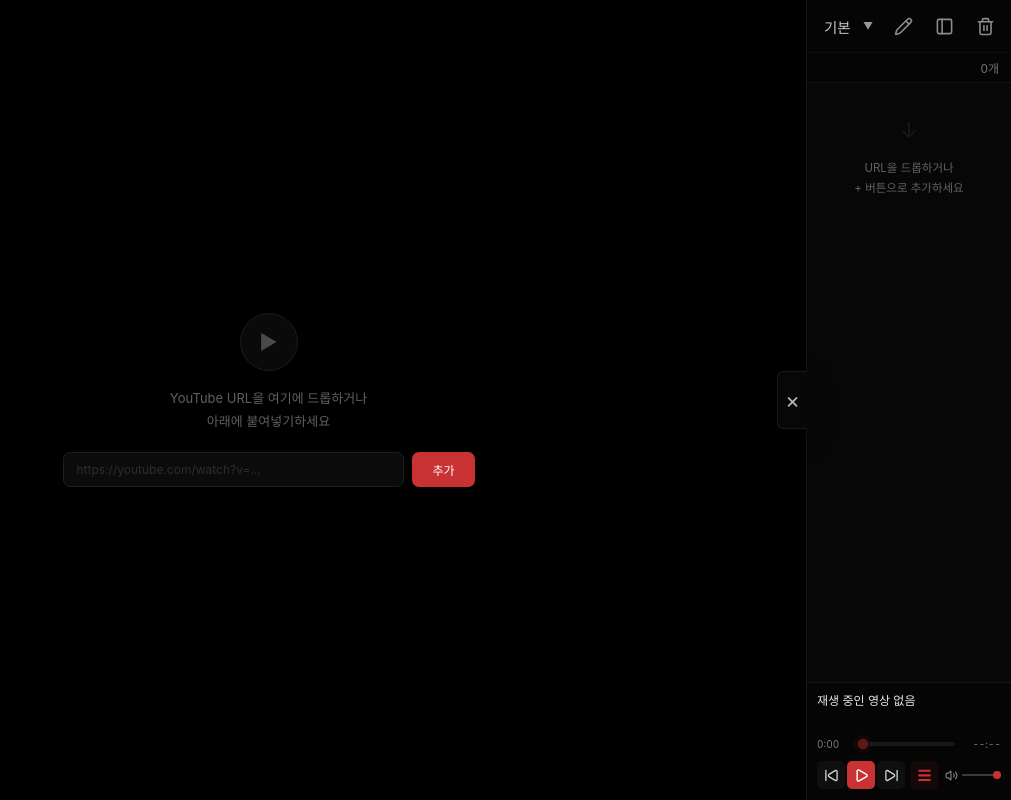
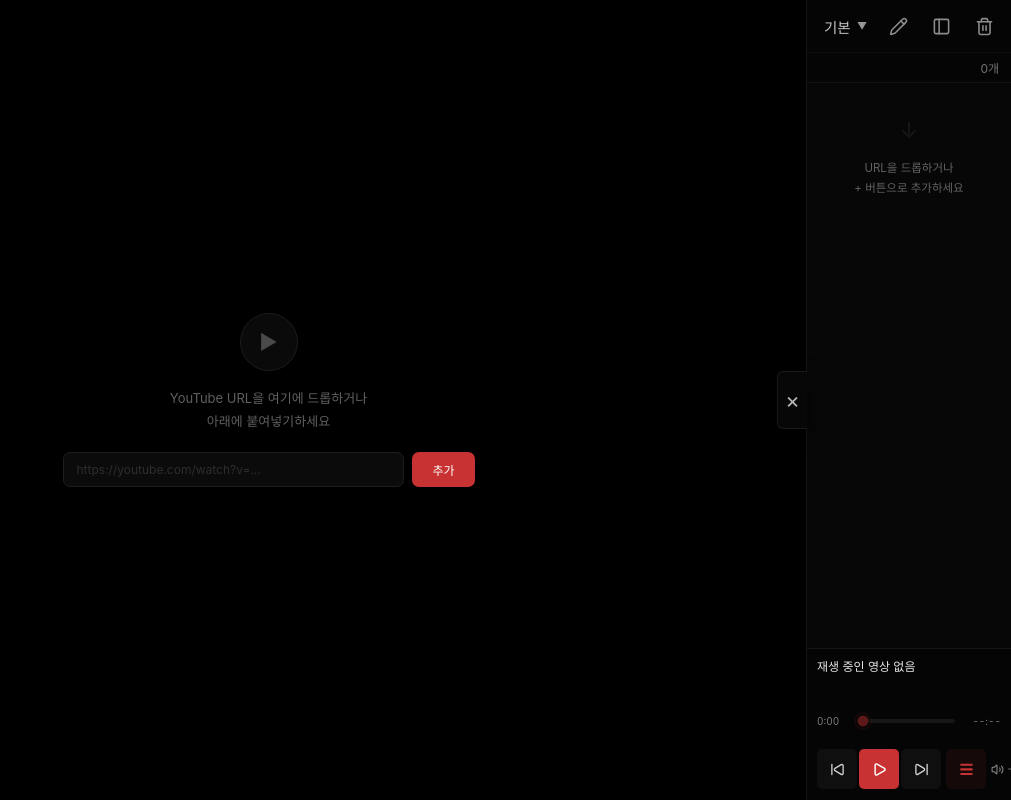
Before and after one commit to m00nlygreat/yt-list, a React (Vite) app: page / in a window 1280 px wide. Shown: the whole page, without its empty margins (269-1280 px from the left). Built offline with nearby package versions, Linux system fonts and the light colour scheme.

Commit message:
Polish interface controls

```diff
--- a/src/App.css
+++ b/src/App.css
@@ -459,12 +459,13 @@ body.is-reordering iframe {
   flex-shrink: 0;
   transition:
     color 0.12s,
-    background 0.12s;
+    background 0.12s,
+    transform 0.12s;
 }
 
 .mode-btn {
-  width: 36px;
-  height: 36px;
+  width: 40px;
+  height: 40px;
 }
 
 .mode-btn svg {
@@ -473,8 +474,8 @@ body.is-reordering iframe {
 }
 
 .icon-btn {
-  width: 38px;
-  height: 38px;
+  width: 40px;
+  height: 40px;
 }
 
 .icon-btn svg {
@@ -495,6 +496,11 @@ body.is-reordering iframe {
 .mode-btn.active {
   color: #c93232;
   background: rgba(201, 50, 50, 0.08);
+}
+
+.mode-btn:active,
+.icon-btn:active {
+  transform: scale(0.96);
 }
 
 .pl-selector {
@@ -597,8 +603,8 @@ body.is-reordering iframe {
 
 .pl-del-btn {
   opacity: 0;
-  width: 18px;
-  height: 18px;
+  width: 32px;
+  height: 32px;
   display: flex;
   align-items: center;
   justify-content: center;
@@ -790,6 +796,8 @@ body.is-reordering iframe {
   height: 100%;
   object-fit: cover;
   display: block;
+  outline: 1px solid rgba(255, 255, 255, 0.1);
+  outline-offset: -1px;
 }
 
 .vi-bars {
@@ -894,6 +902,7 @@ body.is-reordering iframe {
   line-height: 1.45;
   color: rgba(255, 255, 255, 0.78);
   word-break: break-word;
+  text-wrap: pretty;
 }
 
 .vi-active .vi-title {
@@ -943,8 +952,8 @@ body.is-reordering iframe {
 
 .vi-del {
   opacity: 0;
-  width: 22px;
-  height: 22px;
+  width: 40px;
+  height: 40px;
   display: flex;
   align-items: center;
   justify-content: center;
@@ -957,7 +966,8 @@ body.is-reordering iframe {
   transition:
     opacity 0.1s,
     color 0.1s,
-    background 0.1s;
+    background 0.1s,
+    transform 0.12s;
   padding: 0;
   line-height: 1;
 }
@@ -969,6 +979,10 @@ body.is-reordering iframe {
 .vi-del:hover {
   color: #c93232;
   background: rgba(201, 50, 50, 0.1);
+}
+
+.vi-del:active {
+  transform: scale(0.96);
 }
 
 .vi-context-menu {
@@ -984,7 +998,7 @@ body.is-reordering iframe {
 
 .vi-context-menu-item {
   width: 100%;
-  height: 30px;
+  min-height: 40px;
   display: flex;
   align-items: center;
   gap: 8px;
@@ -1039,8 +1053,8 @@ body.is-reordering iframe {
 }
 
 .np-btn {
-  width: 28px;
-  height: 28px;
+  width: 40px;
+  height: 40px;
   display: flex;
   align-items: center;
   justify-content: center;
@@ -1050,7 +1064,8 @@ body.is-reordering iframe {
   cursor: pointer;
   transition:
     color 0.12s,
-    background 0.12s;
+    background 0.12s,
+    transform 0.12s;
 }
 
 .np-btn:hover {
@@ -1065,6 +1080,10 @@ body.is-reordering iframe {
 
 .np-play:hover {
   background: #dc4040;
+}
+
+.np-btn:active {
+  transform: scale(0.96);
 }
 
 .np-seek-row {
@@ -1128,7 +1147,7 @@ body.is-reordering iframe {
 
 .np-progress {
   position: relative;
-  height: 18px;
+  height: 40px;
   min-width: 0;
   cursor: pointer;
   touch-action: none;
@@ -1200,8 +1219,8 @@ body.is-reordering iframe {
 }
 
 .np-mode-btn {
-  width: 28px;
-  height: 28px;
+  width: 40px;
+  height: 40px;
 }
 
 .np-mode-btn svg {
@@ -1256,6 +1275,8 @@ body.is-reordering iframe {
   border-radius: 4px;
   object-fit: cover;
   background: #050505;
+  outline: 1px solid rgba(255, 255, 255, 0.1);
+  outline-offset: -1px;
 }
 
 .add-toast-title {
@@ -1268,6 +1289,7 @@ body.is-reordering iframe {
   font-size: 12px;
   line-height: 1.35;
   word-break: break-word;
+  text-wrap: pretty;
 }
 
 .add-toast-left {
--- a/src/App.tsx
+++ b/src/App.tsx
@@ -1114,7 +1114,7 @@ function App() {
   const [isDragging, setIsDragging] = useState(false)
   const [isPlaying, setIsPlaying] = useState(false)
   const [playerReady, setPlayerReady] = useState(false)
-  const [iframeControlMode, setIframeControlMode] = useState(false)
+  const [iframeControlItemId, setIframeControlItemId] = useState<string | null>(null)
   const [playerSeekPreview, setPlayerSeekPreview] = useState<{ ratio: number; time: number } | null>(null)
   const [playerSeekTimeDisplay, setPlayerSeekTimeDisplay] = useState<{ time: number; duration: number } | null>(null)
   const [volume, setVolume] = useState(100)
@@ -1224,6 +1224,7 @@ function App() {
     return activePlaylist.items.find((item) => item.id === state.settings.activeItemId) ?? null
   }, [activePlaylist.items, state.settings.activeItemId])
   const activeItemId = state.settings.activeItemId
+  const iframeControlMode = Boolean(activeItemId && iframeControlItemId === activeItemId)
   const activePlaybackRatio =
     activeItem && typeof activeItem.duration === 'number' && activeItem.duration > 0
       ? Math.max(0, Math.min(1, (activeItem.currentTime ?? 0) / activeItem.duration))
@@ -1482,25 +1483,12 @@ function App() {
   }, [])
 
   useEffect(() => {
-    setIframeControlMode(false)
-  }, [activeItemId])
-
-  useEffect(() => {
-    if (!iframeControlMode) return
-
-    setState((current) => {
-      if (!current.settings.panelHidden) return current
-      return { ...current, settings: { ...current.settings, panelHidden: false } }
-    })
-  }, [iframeControlMode])
-
-  useEffect(() => {
     if (!iframeControlMode) return
 
     function exitIframeControlMode(event: globalThis.MouseEvent) {
       const target = event.target
       if (target instanceof Node && playerAreaRef.current?.contains(target)) return
-      setIframeControlMode(false)
+      setIframeControlItemId(null)
     }
 
     window.addEventListener('mousedown', exitIframeControlMode, true)
@@ -1978,7 +1966,13 @@ function App() {
   }
 
   function enterIframeControlMode() {
-    setIframeControlMode(true)
+    if (!activeItemId) return
+
+    setState((current) => {
+      if (!current.settings.panelHidden) return current
+      return { ...current, settings: { ...current.settings, panelHidden: false } }
+    })
+    setIframeControlItemId(activeItemId)
     window.setTimeout(() => {
       const iframe = playerAreaRef.current?.querySelector('iframe')
       iframe?.focus()
```
